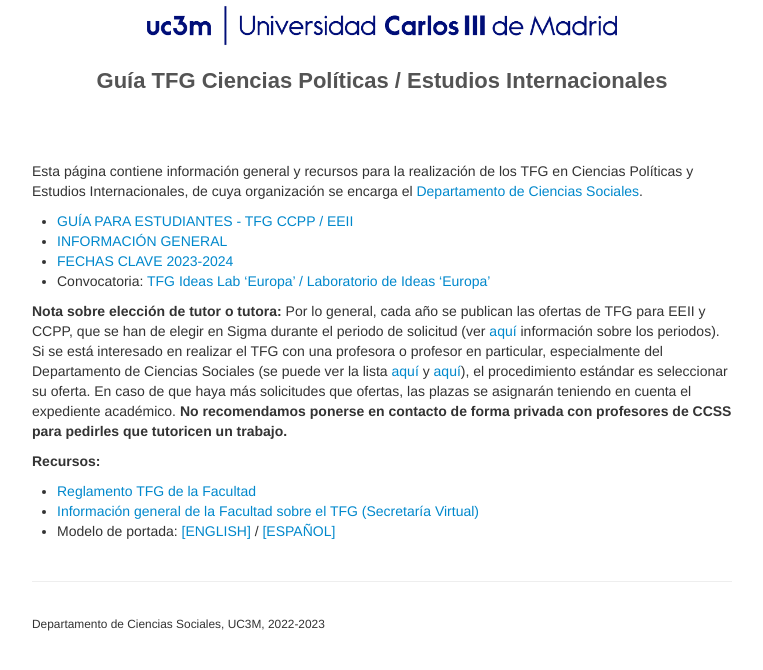
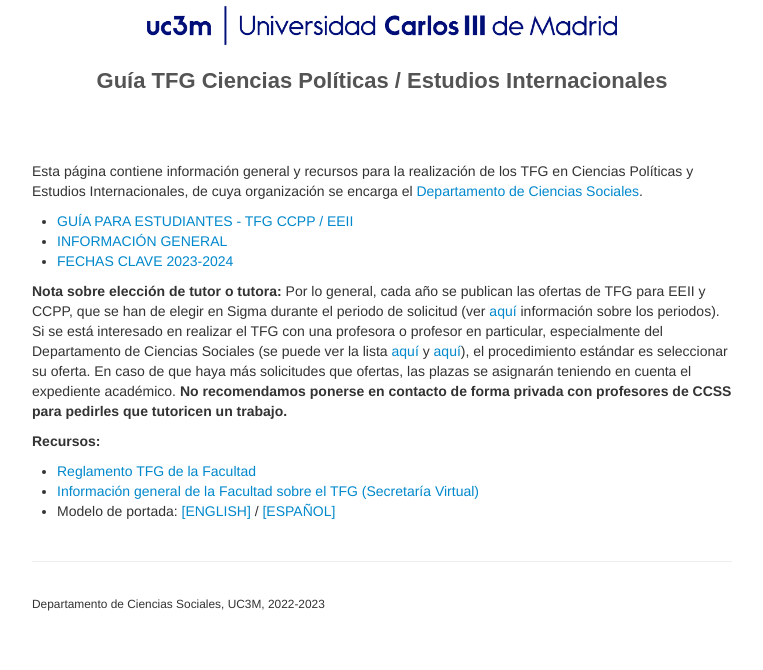
Before and after one commit to ccss-uc3m/web_TFG, a Jekyll site: the page built from index.md, in a window 1280 px wide. Shown: the top 670 px of the page, without its empty margins (258-1021 px from the left). Built offline with Jekyll 4.4.1, drawn with Linux system fonts in a browser that asks for light colours.

Commit message:
autoupdate

```diff
--- a/index.md
+++ b/index.md
@@ -10,7 +10,7 @@ Esta página contiene información general y recursos para la realización de lo
 - [GUÍA PARA ESTUDIANTES - TFG CCPP / EEII](files/guia_estudiantes_TFG.pdf)
 - [INFORMACIÓN GENERAL](files/slides/slides_TFG.pdf)
 - [FECHAS CLAVE 2023-2024](./fechas.html)
-- Convocatoria: [TFG Ideas Lab 'Europa' / Laboratorio de Ideas 'Europa'](files/ideas_lab_europa_2324.pdf)
+<!-- - Convocatoria: [TFG Ideas Lab 'Europa' / Laboratorio de Ideas 'Europa'](files/ideas_lab_europa_2324.pdf) -->
 <!-- - [SOLICITUD DEFENSA ONLINE (llamamiento junio 2023)](./defensa_online.html) -->
 
 **Nota sobre elección de tutor o tutora:** Por lo general, cada año se publican las ofertas de TFG para EEII y CCPP, que se han de elegir en Sigma durante el periodo de solicitud (ver [aquí](https://www.uc3m.es/ss/Satellite/SecretariaVirtual/es/TextoDosColumnas/1371241563580/Trabajo_de_Fin_de_Grad) información sobre los periodos). Si se está interesado en realizar el TFG con una profesora o profesor en particular, especialmente del Departamento de Ciencias Sociales (se puede ver la lista [aquí](https://www.uc3m.es/departamento-ciencias-sociales/personal-tiempo-completo) y [aquí](https://www.uc3m.es/ss/Satellite/DeptCienciasSociales/es/ListadoPersonalDept/1371309113805/Profesorado_asociado)), el procedimiento estándar es seleccionar su oferta. En caso de que haya más solicitudes que ofertas, las plazas se asignarán teniendo en cuenta el expediente académico. **No recomendamos ponerse en contacto de forma privada con profesores de CCSS para pedirles que tutoricen un trabajo.**
```
